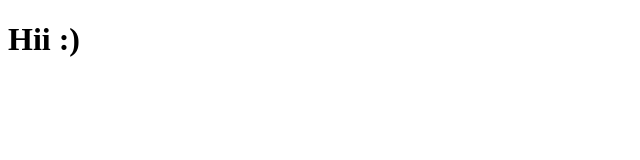
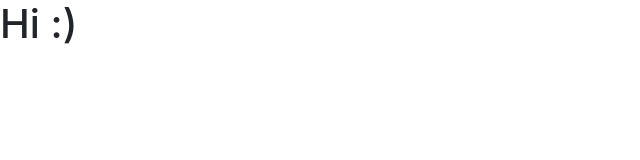
Before and after one commit to gumberss/Ticketing, a Next.js app in the folder client/: page / in a window 1280 px wide. Shown: the top 160 px of the page, without its empty margins (0-640 px from the left). Built offline with nearby package versions, Linux system fonts and the light colour scheme.

Commit message:
feat: adding bootstrap and adding it to custom component called _app

```diff
--- a/client/package.json
+++ b/client/package.json
@@ -10,6 +10,7 @@
   "author": "",
   "license": "ISC",
   "dependencies": {
+    "bootstrap": "^4.5.0",
     "next": "^9.4.4",
     "react": "^16.13.1",
     "react-dom": "^16.13.1"
--- /dev/null
+++ b/client/pages/_app.js
@@ -0,0 +1,5 @@
+import 'bootstrap/dist/css/bootstrap.css'
+
+export default ({ Component, pageProps }) => {
+  return <Component {...pageProps}/>
+}
--- a/client/pages/index.js
+++ b/client/pages/index.js
@@ -1,3 +1,3 @@
 export default () => {
-  return <h1>Hii :)</h1>
+  return <h1>Hi :)</h1>
 }
```
Also changed, not shown: 1 other file (tests, documents, lock files or other folders).
